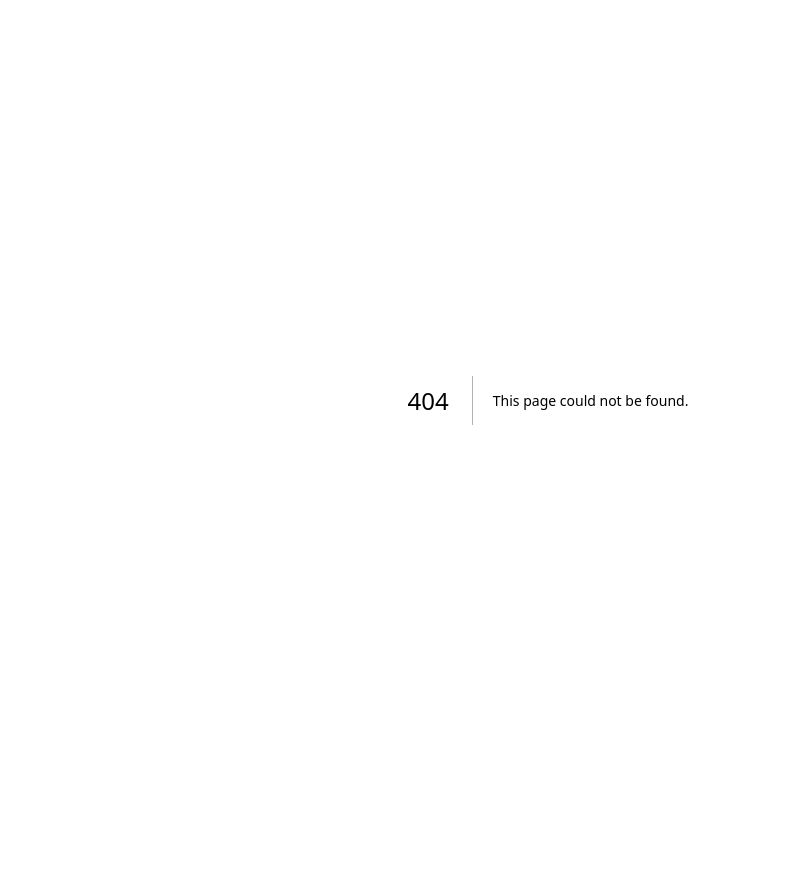
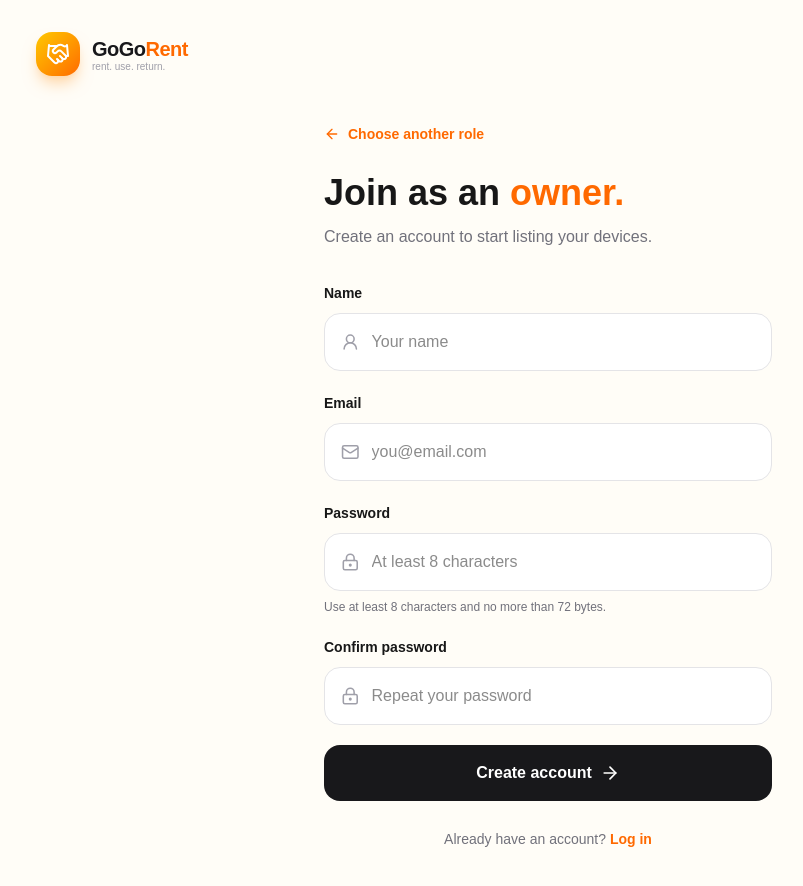
Before and after one commit to ThuYammT/gogorent, a Next.js app: page /register/owner in a window 1280 px wide. Before the commit this address had no page. Shown: the top 886 px of the page, without its empty margins (92-895 px from the left). Before the commit the page ends 800 px from the top, so only its background shows below. Built offline with nearby package versions, Linux system fonts and the light colour scheme; no server answers.

Commit message:
Added account registration

```diff
--- /dev/null
+++ b/app/register/actions.ts
@@ -0,0 +1,59 @@
+"use server";
+
+import bcrypt from "bcryptjs";
+import { redirect } from "next/navigation";
+
+import { Prisma } from "@/lib/generated/prisma/client";
+import { prisma } from "@/lib/prisma";
+import { registrationSchema } from "@/lib/registration";
+
+export type RegistrationState = {
+  error?: string;
+};
+
+export async function registerAction(
+  _previousState: RegistrationState,
+  formData: FormData,
+): Promise<RegistrationState> {
+  const parsed = registrationSchema.safeParse({
+    role: formData.get("role"),
+    name: formData.get("name"),
+    email: formData.get("email"),
+    password: formData.get("password"),
+    confirmPassword: formData.get("confirmPassword"),
+  });
+
+  if (!parsed.success) {
+    return { error: parsed.error.issues[0]?.message ?? "Invalid input" };
+  }
+
+  const { role, name, email, password } = parsed.data;
+
+  try {
+    const existing = await prisma.user.findFirst({
+      where: { email: { equals: email, mode: "insensitive" } },
+      select: { id: true },
+    });
+
+    if (existing) {
+      return { error: "An account with this email already exists. Please log in." };
+    }
+
+    const passwordHash = await bcrypt.hash(password, 12);
+    await prisma.user.create({
+      data: { name, email, passwordHash, role },
+    });
+  } catch (error) {
+    if (
+      error instanceof Prisma.PrismaClientKnownRequestError &&
+      error.code === "P2002"
+    ) {
+      return { error: "An account with this email already exists. Please log in." };
+    }
+
+    console.error("Registration failed:", error);
+    return { error: "Could not create your account. Please try again later." };
+  }
+
+  redirect("/register/success");
+}
--- /dev/null
+++ b/app/register/owner/page.tsx
@@ -0,0 +1,5 @@
+import RegistrationForm from "../registration-form";
+
+export default function OwnerRegistrationPage() {
+  return <RegistrationForm role="OWNER" />;
+}
--- a/app/register/page.tsx
+++ b/app/register/page.tsx
@@ -30,7 +30,7 @@ export default function RegisterPage() {
           </p>
 
           <div className="mt-10 grid gap-5 md:grid-cols-2">
-            <button className="group rounded-[30px] border-2 border-zinc-100 bg-white p-8 text-left transition hover:border-orange-400 hover:shadow-xl">
+            <Link href="/register/renter" className="group rounded-[30px] border-2 border-zinc-100 bg-white p-8 text-left transition hover:border-orange-400 hover:shadow-xl">
               <div className="flex h-14 w-14 items-center justify-center rounded-2xl bg-yellow-100 transition group-hover:bg-orange-500 group-hover:text-white">
                 <ShoppingBag />
               </div>
@@ -48,9 +48,9 @@ export default function RegisterPage() {
                 Continue as Renter
                 <ArrowRight className="h-4 w-4" />
               </p>
-            </button>
+            </Link>
 
-            <button className="group rounded-[30px] border-2 border-zinc-100 bg-white p-8 text-left transition hover:border-orange-400 hover:shadow-xl">
+            <Link href="/register/owner" className="group rounded-[30px] border-2 border-zinc-100 bg-white p-8 text-left transition hover:border-orange-400 hover:shadow-xl">
               <div className="flex h-14 w-14 items-center justify-center rounded-2xl bg-orange-100 transition group-hover:bg-orange-500 group-hover:text-white">
                 <Package />
               </div>
@@ -68,7 +68,7 @@ export default function RegisterPage() {
                 Continue as Owner
                 <ArrowRight className="h-4 w-4" />
               </p>
-            </button>
+            </Link>
           </div>
 
           <p className="mt-8 text-sm text-zinc-500">
--- /dev/null
+++ b/app/register/registration-form.tsx
@@ -0,0 +1,91 @@
+"use client";
+
+import Link from "next/link";
+import { useActionState, useState } from "react";
+import { ArrowLeft, ArrowRight, LockKeyhole, Mail, UserRound } from "lucide-react";
+
+import Logo from "@/components/layout/Logo";
+import { registerAction, type RegistrationState } from "./actions";
+
+const initialState: RegistrationState = {};
+
+export default function RegistrationForm({ role }: { role: "RENTER" | "OWNER" }) {
+  const [state, formAction, isPending] = useActionState(registerAction, initialState);
+  const [name, setName] = useState("");
+  const [email, setEmail] = useState("");
+  const roleName = role === "RENTER" ? "renter" : "owner";
+
+  return (
+    <main className="min-h-screen bg-[#fffdf7] px-6 py-8">
+      <div className="mx-auto max-w-5xl">
+        <Logo />
+        <div className="mx-auto max-w-md py-12">
+          <Link href="/register" className="inline-flex items-center gap-2 text-sm font-bold text-orange-500">
+            <ArrowLeft className="h-4 w-4" /> Choose another role
+          </Link>
+          <h1 className="mt-6 text-4xl font-black">
+            Join as {role === "RENTER" ? "a" : "an"}{" "}
+            <span className="text-orange-500">{roleName}.</span>
+          </h1>
+          <p className="mt-3 text-zinc-500">
+            {role === "RENTER"
+              ? "Create an account to find your next rental."
+              : "Create an account to start listing your devices."}
+          </p>
+
+          <form action={formAction} className="mt-8 space-y-5">
+            <input type="hidden" name="role" value={role} />
+            {state.error && (
+              <p role="alert" className="rounded-2xl border border-red-200 bg-red-50 px-4 py-3 text-sm font-medium text-red-700">
+                {state.error}
+              </p>
+            )}
+            <div>
+              <label htmlFor="name" className="text-sm font-bold">Name</label>
+              <div className="mt-2 flex items-center gap-3 rounded-2xl border border-zinc-200 bg-white px-4">
+                <UserRound className="h-5 w-5 text-zinc-400" />
+                <input id="name" name="name" autoComplete="name" required maxLength={100}
+                  value={name} onChange={(event) => setName(event.target.value)} disabled={isPending}
+                  placeholder="Your name" className="w-full py-4 outline-none disabled:opacity-60" />
+              </div>
+            </div>
+            <div>
+              <label htmlFor="email" className="text-sm font-bold">Email</label>
+              <div className="mt-2 flex items-center gap-3 rounded-2xl border border-zinc-200 bg-white px-4">
+                <Mail className="h-5 w-5 text-zinc-400" />
+                <input id="email" name="email" type="email" autoComplete="email" required
+                  value={email} onChange={(event) => setEmail(event.target.value)} disabled={isPending}
+                  placeholder="you@email.com" className="w-full py-4 outline-none disabled:opacity-60" />
+              </div>
+            </div>
+            <div>
+              <label htmlFor="password" className="text-sm font-bold">Password</label>
+              <div className="mt-2 flex items-center gap-3 rounded-2xl border border-zinc-200 bg-white px-4">
+                <LockKeyhole className="h-5 w-5 text-zinc-400" />
+                <input id="password" name="password" type="password" autoComplete="new-password" required minLength={8}
+                  disabled={isPending} placeholder="At least 8 characters" className="w-full py-4 outline-none disabled:opacity-60" />
+              </div>
+              <p className="mt-2 text-xs text-zinc-500">Use at least 8 characters and no more than 72 bytes.</p>
+            </div>
+            <div>
+              <label htmlFor="confirmPassword" className="text-sm font-bold">Confirm password</label>
+              <div className="mt-2 flex items-center gap-3 rounded-2xl border border-zinc-200 bg-white px-4">
+                <LockKeyhole className="h-5 w-5 text-zinc-400" />
+                <input id="confirmPassword" name="confirmPassword" type="password" autoComplete="new-password" required
+                  disabled={isPending} placeholder="Repeat your password" className="w-full py-4 outline-none disabled:opacity-60" />
+              </div>
+            </div>
+            <button type="submit" disabled={isPending} className="flex w-full items-center justify-center gap-2 rounded-2xl bg-zinc-900 py-4 font-black text-white transition hover:bg-orange-500 disabled:cursor-not-allowed disabled:opacity-70">
+              {isPending ? "Creating account…" : "Create account"} <ArrowRight className="h-5 w-5" />
+            </button>
+          </form>
+
+          <p className="mt-7 text-center text-sm text-zinc-500">
+            Already have an account?{" "}
+            <Link href="/login" className="font-bold text-orange-500">Log in</Link>
+          </p>
+        </div>
+      </div>
+    </main>
+  );
+}
--- /dev/null
+++ b/app/register/renter/page.tsx
@@ -0,0 +1,5 @@
+import RegistrationForm from "../registration-form";
+
+export default function RenterRegistrationPage() {
+  return <RegistrationForm role="RENTER" />;
+}
--- /dev/null
+++ b/app/register/success/page.tsx
@@ -0,0 +1,22 @@
+import Link from "next/link";
+import { CheckCircle2 } from "lucide-react";
+
+import Logo from "@/components/layout/Logo";
+
+export default function RegistrationSuccessPage() {
+  return (
+    <main className="min-h-screen bg-[#fffdf7] px-6 py-8">
+      <div className="mx-auto max-w-5xl">
+        <Logo />
+        <div className="mx-auto max-w-md py-24 text-center">
+          <CheckCircle2 className="mx-auto h-16 w-16 text-orange-500" />
+          <h1 className="mt-6 text-4xl font-black">Account created!</h1>
+          <p className="mt-4 text-zinc-500">You can now log in to your GoGoRent account.</p>
+          <Link href="/login" className="mt-8 inline-flex rounded-2xl bg-zinc-900 px-8 py-4 font-black text-white transition hover:bg-orange-500">
+            Log in
+          </Link>
+        </div>
+      </div>
+    </main>
+  );
+}
--- /dev/null
+++ b/lib/registration.ts
@@ -0,0 +1,19 @@
+import { z } from "zod";
+
+export const registrationSchema = z
+  .object({
+    role: z.enum(["RENTER", "OWNER"]),
+    name: z.string().trim().min(1, "Name is required").max(100),
+    email: z.string().trim().toLowerCase().pipe(z.email("Enter a valid email address")),
+    password: z
+      .string()
+      .min(8, "Password must be at least 8 characters")
+      .refine((value) => new TextEncoder().encode(value).length <= 72, {
+        message: "Password must be at most 72 bytes",
+      }),
+    confirmPassword: z.string(),
+  })
+  .refine((data) => data.password === data.confirmPassword, {
+    message: "Passwords do not match",
+    path: ["confirmPassword"],
+  });
--- a/package.json
+++ b/package.json
@@ -15,7 +15,7 @@
     "@supabase/supabase-js": "^2.118.0",
     "bcryptjs": "^3.0.3",
     "lucide-react": "^1.52.0",
-    "next": "16.4.0",
+    "next": "^16.4.5",
     "pg": "^8.23.1",
     "react": "19.3.0",
     "react-dom": "19.3.0",
```
Also changed, not shown: 2 other files (tests, documents, lock files or other folders).
